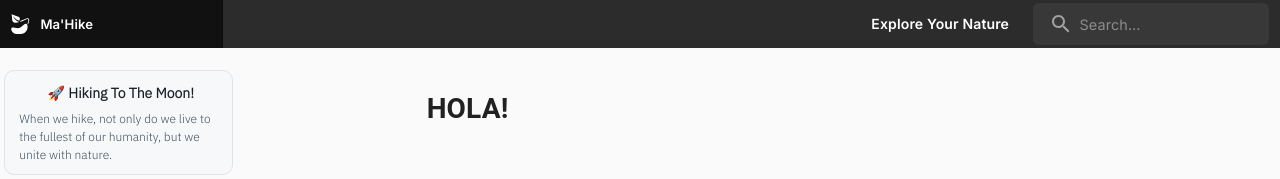
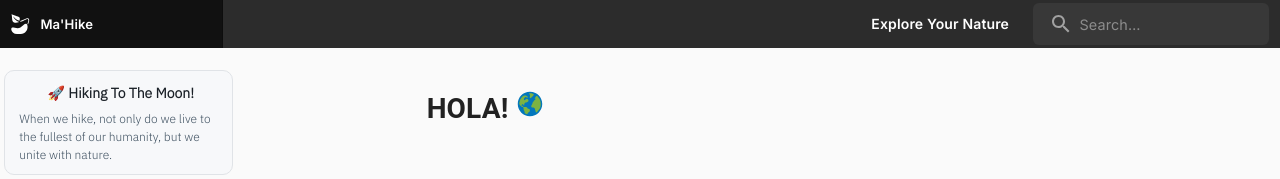
Before and after one commit to JehadMR/mapfind, a React (Create React App) app: page / in a window 1280 px wide. Shown: the top 179 px of the page. Built offline with nearby package versions, Linux system fonts and the light colour scheme.

Commit message:
Added icons

```diff
--- a/src/components/InfoBox/InfoBox.jsx
+++ b/src/components/InfoBox/InfoBox.jsx
@@ -1,6 +1,6 @@
 import React from 'react';
 import {Box, Grid}  from '@material-ui/core';
-
+import {FcGlobe } from "react-icons/fc";
 import useStyles from './styles';
 
 
@@ -21,7 +21,7 @@ const InfoBox = () => {
            </div>
          </Grid>
          <Grid item xs={6}>
-            <h1>HOLA!</h1>
+            <h1>HOLA! <FcGlobe/> </h1>
 
          </Grid>
         </Grid>
```
